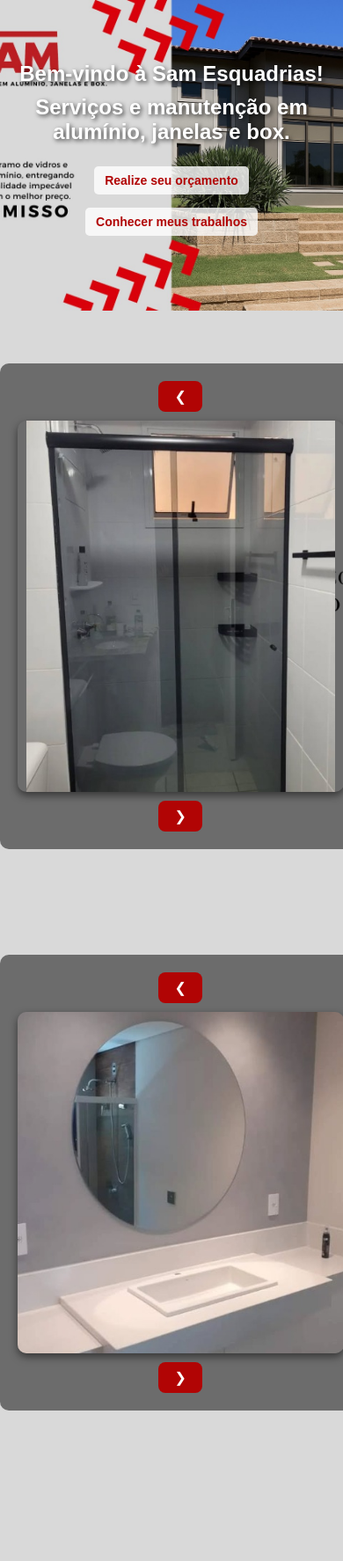
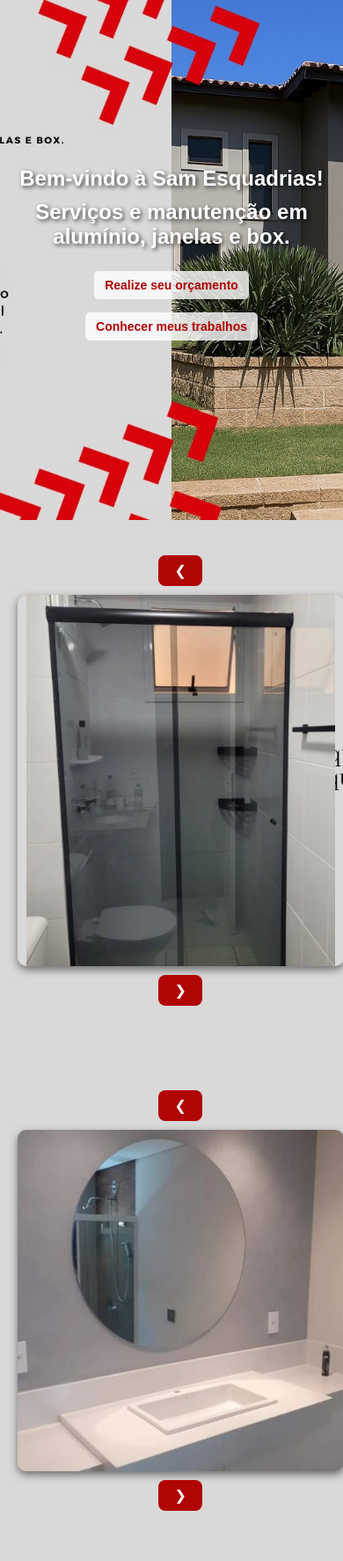
Before and after one commit to FagAlmeida/orcamentoEduardo, a Flask app: page / in a window 390 px wide. Shown: the whole page at 88% size. Before the commit the page ends 1603 px from the top, so only its background shows below. Run offline with Flask 3, Linux system fonts and the light colour scheme; some libraries are stand-ins or nearby versions.

Commit message:
inicial 2

```diff
--- a/templates/inicial.html
+++ b/templates/inicial.html
@@ -4,15 +4,17 @@
     <meta charset="UTF-8">
     <meta name="viewport" content="width=device-width, initial-scale=1.0">
     <title>Home - Sam Esquadrias</title>
-
     <style>
+        /* RESET E ESTILOS GERAIS */
         html, body {
             margin: 0;
             padding: 0;
             overflow-x: hidden;
             font-family: Arial, sans-serif;
+            scroll-behavior: smooth;
         }
 
+        /* SEÇÕES COM IMAGENS DE FUNDO */
         section {
             width: 100%;
             min-height: 100vh;
@@ -28,15 +30,10 @@
             position: relative;
             padding: 20px 0;
             box-sizing: border-box;
+            background-attachment: scroll;
         }
 
-        /* Removemos o background-attachment: fixed e adicionamos media query */
-        @media (min-width: 769px) {
-            section {
-                background-attachment: fixed; /* Só aplica o efeito parallax em desktop */
-            }
-        }
-
+        /* HEADER E NAVEGAÇÃO */
         header {
             position: absolute;
             top: 20px;
@@ -44,6 +41,7 @@
             text-align: center;
             padding: 0 20px;
             box-sizing: border-box;
+            z-index: 10;
         }
 
         header h1 {
@@ -82,13 +80,16 @@
             font-size: clamp(14px, 3vw, 16px);
             display: inline-block;
             white-space: nowrap;
+            transition: all 0.3s ease;
         }
 
         nav ul li a:hover {
             background: #fff;
             color: #155396;
+            transform: translateY(-2px);
         }
 
+        /* GALERIA */
         .galeria {
             display: flex;
             align-items: center;
@@ -99,16 +100,15 @@
             max-width: 1000px;
             margin: 0 auto;
             padding: 20px;
-            background-color: rgba(0, 0, 0, 0.5); /* Fundo semi-transparente para melhor contraste */
-            border-radius: 10px;
+
         }
 
         .galeria img {
             width: 100%;
             max-width: 400px;
             height: auto;
-            max-height: 70vh; /* Usa 70% da altura da tela */
-            object-fit: contain; /* Garante que a imagem inteira seja visível */
+            max-height: 70vh;
+            object-fit: contain;
             border-radius: 10px;
             box-shadow: 0 4px 10px rgba(0, 0, 0, 0.5);
         }
@@ -121,22 +121,33 @@
             font-size: clamp(16px, 4vw, 18px);
             border-radius: 8px;
             cursor: pointer;
-            transition: background-color 0.3s;
+            transition: all 0.3s;
             min-width: 50px;
         }
 
         .galeria button:hover {
             background-color: #700202;
+            transform: scale(1.05);
         }
 
-        /* Ajustes para mobile */
+        /* MEDIA QUERIES PARA RESPONSIVIDADE */
+        @media (min-width: 1024px) {
+            section {
+                background-attachment: fixed;
+            }
+        }
+
         @media (max-width: 768px) {
             section {
-                min-height: auto;
-                height: auto;
-                padding: 60px 0;
-                background-size: contain; /* Mostra a imagem completa */
-                background-color: #000; /* Cor de fundo para áreas não cobertas pela imagem */
+                background-size: 100% auto;
+                background-position: top center;
+                min-height: 80vh;
+            }
+
+            @media (orientation: portrait) {
+                section {
+                    background-size: auto 100%;
+                }
             }
 
             header {
@@ -148,11 +159,11 @@
             .galeria {
                 flex-direction: column;
                 gap: 10px;
-                width: 95%; /* Mais largura em mobile */
+                width: 95%;
             }
 
             .galeria img {
-                max-height: 60vh; /* Ajuste para mobile */
+                max-height: 60vh;
             }
         }
 
@@ -171,8 +182,7 @@
             }
 
             section {
-                background-size: cover; /* Alternativa: cobre a tela mantendo proporção */
-                background-position: top center; /* Alinha ao topo */
+                min-height: 70vh;
             }
         }
     </style>
@@ -257,6 +267,33 @@
         indice2 = (indice2 - 1 + imagens2.length) % imagens2.length;
         atualizarImagem2();
     }
+
+    // Ajuste dinâmico das imagens de fundo
+    function ajustarImagensFundo() {
+        const sections = document.querySelectorAll('section');
+
+        sections.forEach(section => {
+            const bgImg = new Image();
+            bgImg.src = section.style.backgroundImage.replace('url("', '').replace('")', '');
+
+            bgImg.onload = function() {
+                if (window.innerWidth <= 768) {
+                    const imgRatio = bgImg.naturalWidth / bgImg.naturalHeight;
+                    const screenRatio = window.innerWidth / window.innerHeight;
+
+                    section.style.backgroundSize = imgRatio > screenRatio
+                        ? 'auto 100%'
+                        : '100% auto';
+                } else {
+                    section.style.backgroundSize = 'cover';
+                }
+            };
+        });
+    }
+
+    // Executa ao carregar e redimensionar
+    window.addEventListener('load', ajustarImagensFundo);
+    window.addEventListener('resize', ajustarImagensFundo);
 </script>
 
 </body>
```
